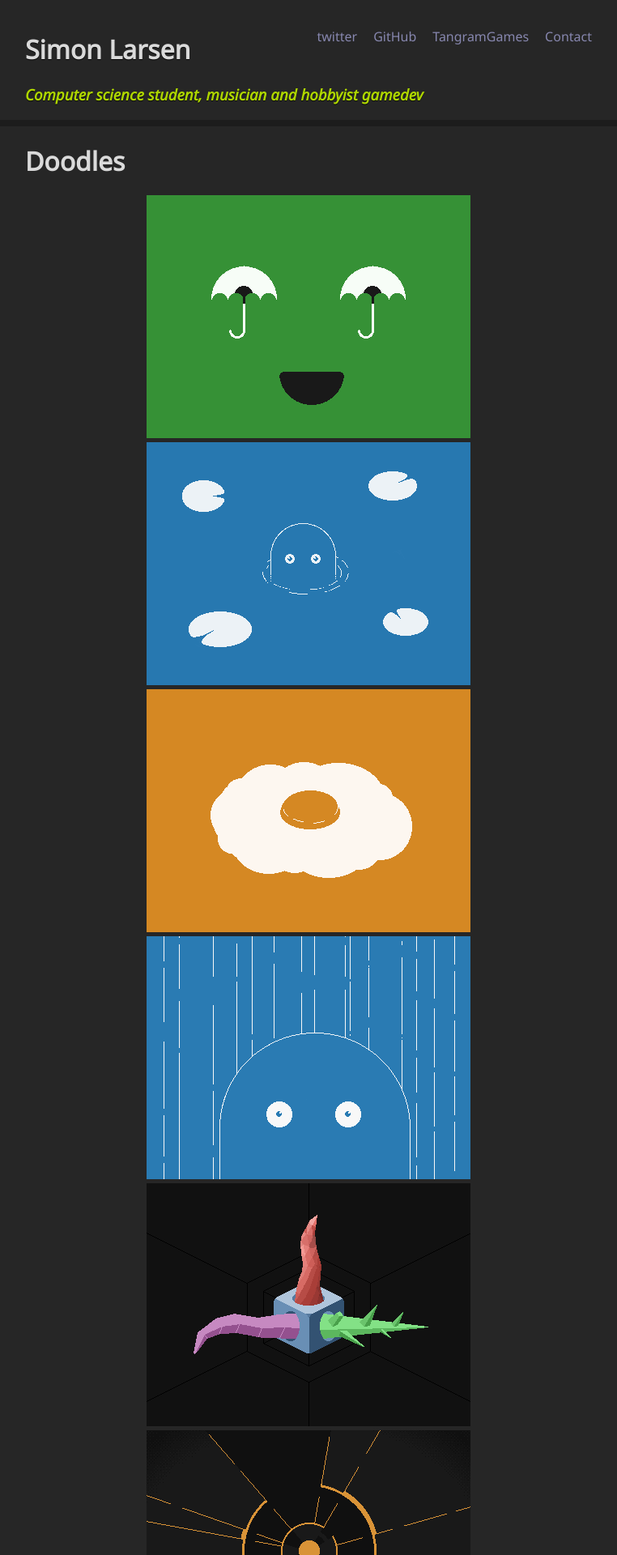
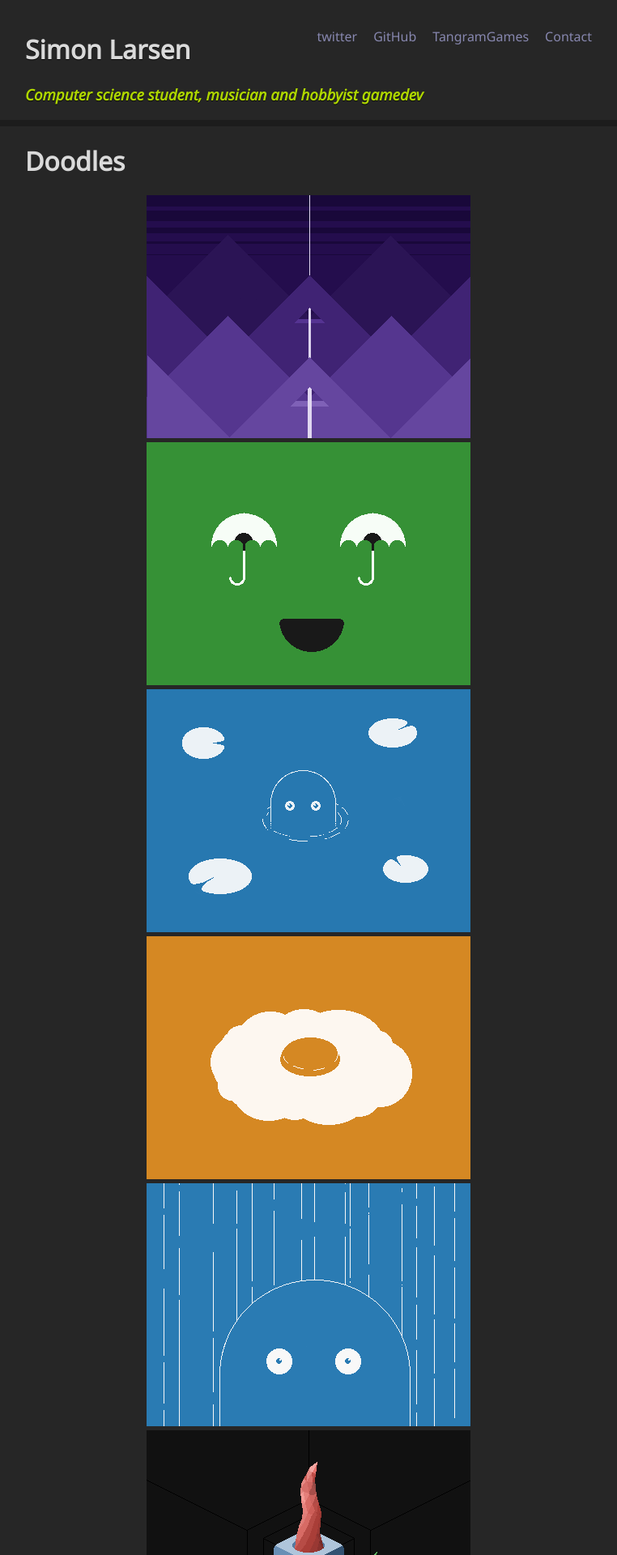
Before and after one commit to SimonLarsen/simonlarsen.github.io, a Jekyll site: the page built from doodles/index.md, in a window 1280 px wide. Shown: the top 1920 px of the page at 81% size, without its empty margins (259-1021 px from the left). Built offline with Jekyll 4.4.1, drawn with Linux system fonts in a browser that asks for light colours.

Commit message:
added view doodle to doodle page iteself

```diff
--- a/doodles/index.md
+++ b/doodles/index.md
@@ -2,6 +2,7 @@
 layout: default
 title: Doodles
 images:
+ - images/view.png
  - images/umbrellas.png
  - images/aa.png
  - images/nom.png
```
